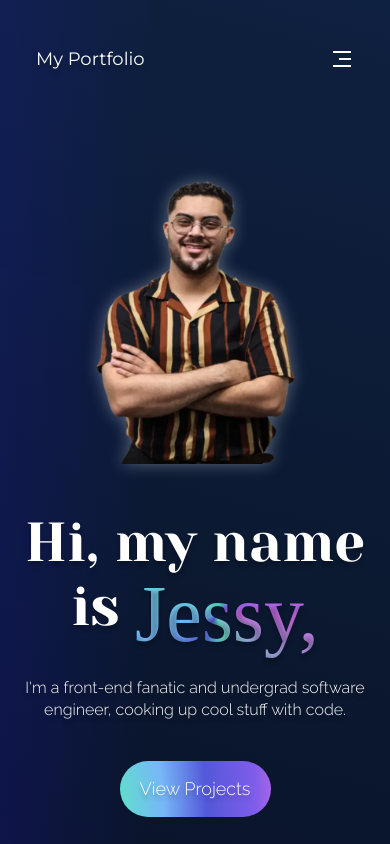
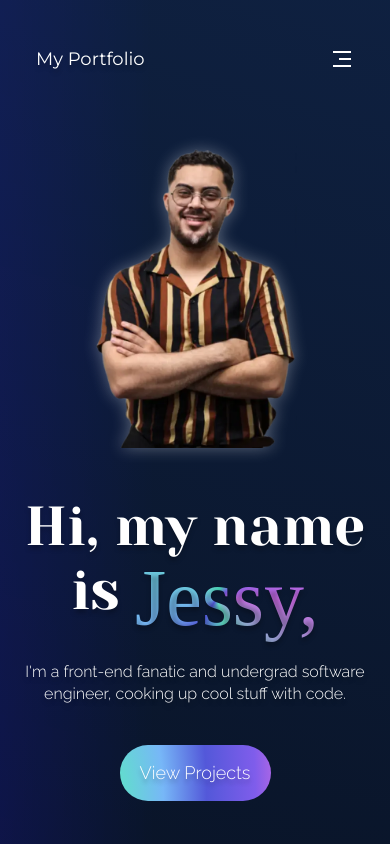
Before and after one commit to J3SSY-ANDU/my-portfolio, a React (Create React App) app: page / in a window 390 px wide. Shown: the top 844 px of the page. Built offline with nearby package versions, Linux system fonts and the light colour scheme; a web font is replaced by a local one.

Commit message:
change header container gap

```diff
--- a/src/containers/header/header.css
+++ b/src/containers/header/header.css
@@ -130,7 +130,7 @@
 
 @media screen and (max-width: 1000px) {
     .portfolio__header-container {
-        gap: 6rem;
+        gap: 3rem;
     }
 
     .portfolio__header-container_intro {
@@ -178,7 +178,7 @@
     }
 
     .portfolio__header-container {
-        gap: 4rem;
+        gap: 2rem;
     }
 
     .portfolio__header-container_intro {
```
